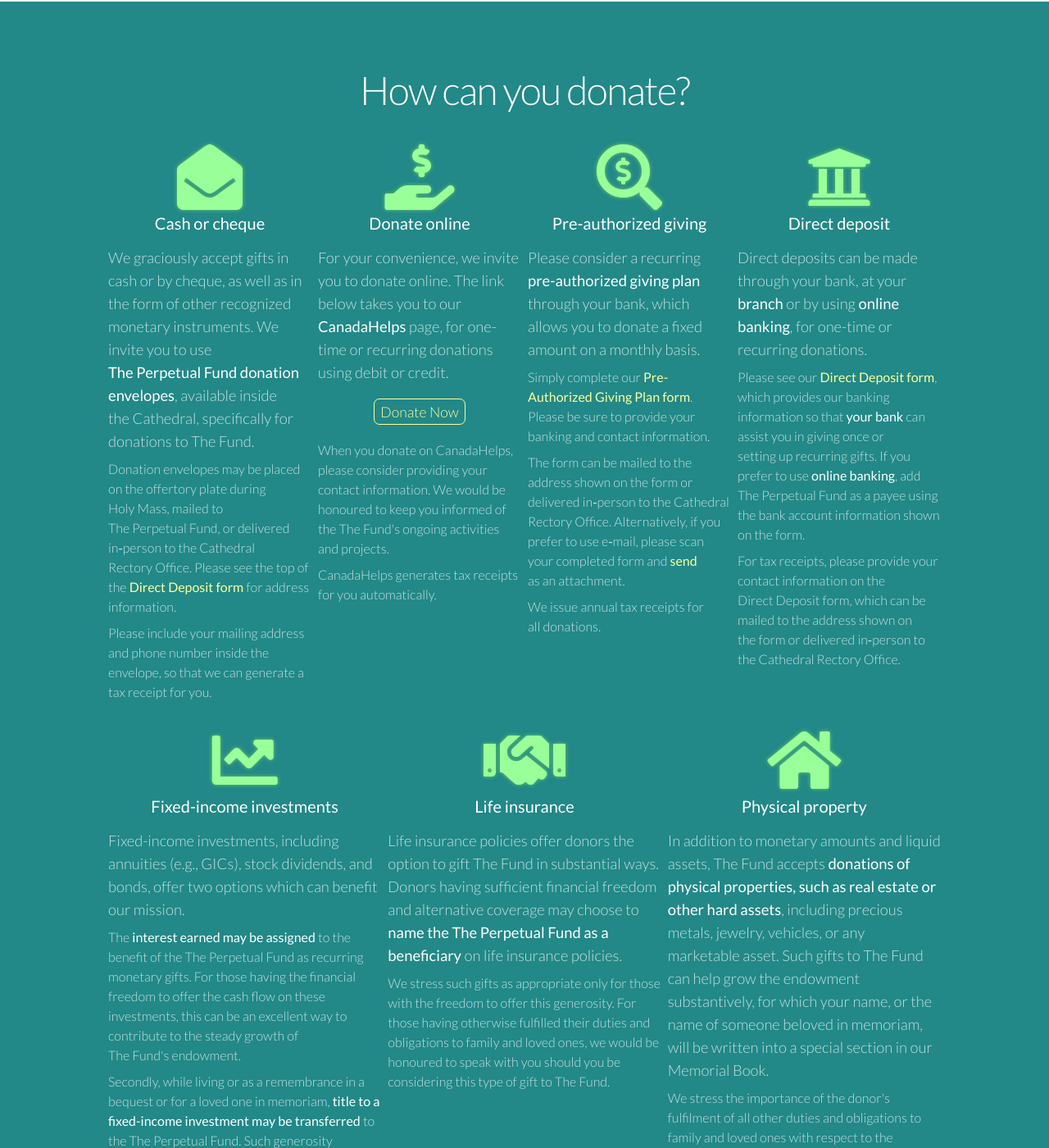
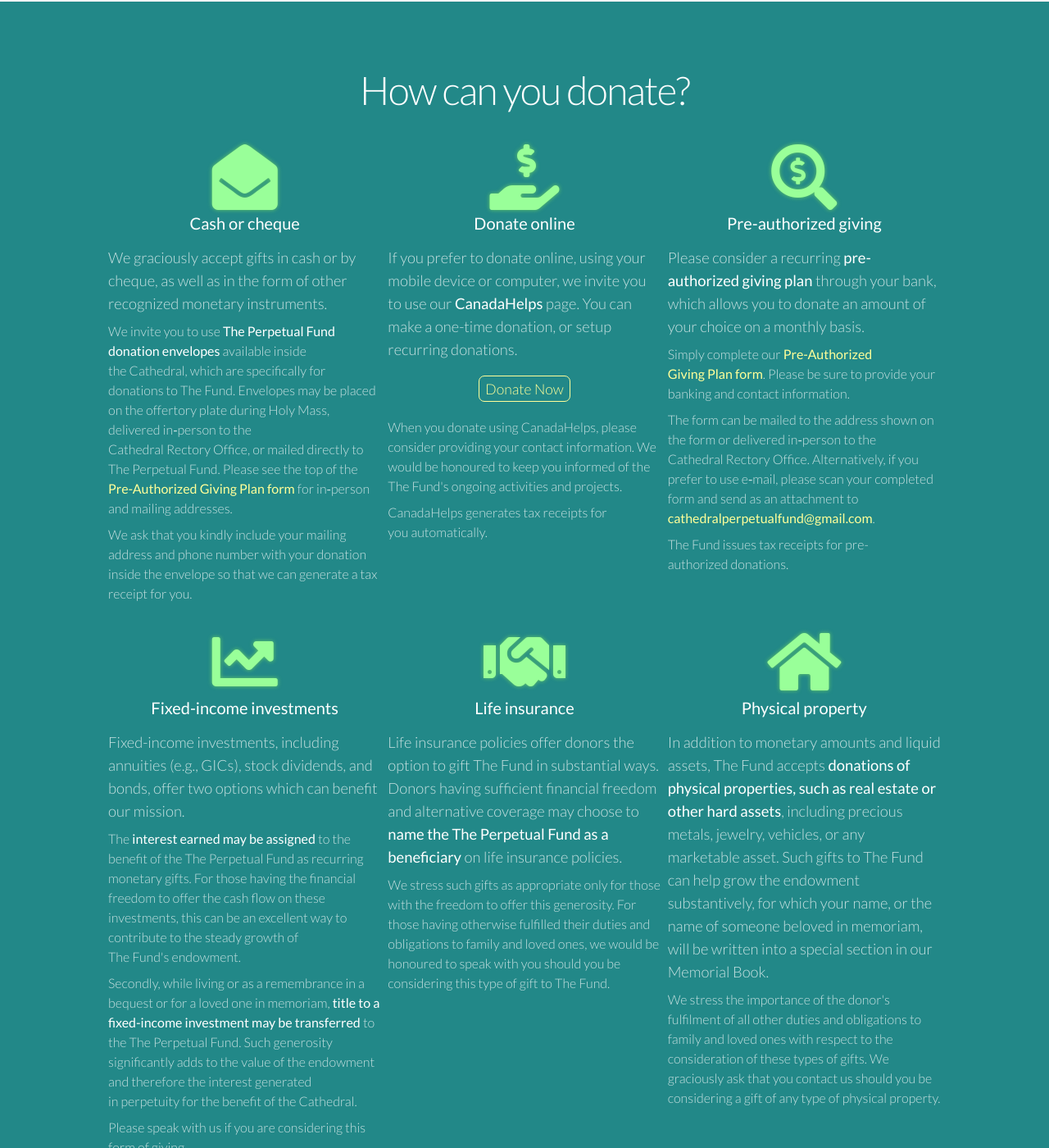
Before and after one commit to perpetualfund-stpeterinchains/perpetualfund-stpeterinchains.github.io, a Jekyll site: the page built from index.html, in a window 1280 px wide and 1400 px high, scrolled down 2756 px. Shown: the whole window at 82% size. Built offline with Jekyll 4.4.1, drawn with Linux system fonts in a browser that asks for light colours; nearby versions of some CDN libraries; some of the changed text lies outside the part shown.

Commit message:
Removed direct deposit method, minor edits in donate section

```diff
--- a/_data/main.yml
+++ b/_data/main.yml
@@ -118,80 +118,62 @@ howitworks:
 
 howtodonate:
   title: How can you donate?
-  monetary:
+  primary:
     -
       title: Cash or cheque
       icon: envelope-open
       text: |
         We graciously accept gifts in cash or by cheque, as well as in the form
-        of other recognized monetary instruments. We invite you to
-        use **The&nbsp;Perpetual&nbsp;Fund donation envelopes**, available
-        inside the&nbsp;Cathedral, specifically for donations to The&nbsp;Fund.
+        of other recognized monetary&nbsp;instruments.
 
-        Donation envelopes may be placed on the offertory plate during
-        Holy&nbsp;Mass, mailed&nbsp;to The&nbsp;Perpetual&nbsp;Fund, or
-        delivered in&#x2011;person to the Cathedral Rectory&nbsp;Office.
+        We invite you to use **The&nbsp;Perpetual&nbsp;Fund donation
+        envelopes** available inside the&nbsp;Cathedral, which are specifically
+        for donations to The&nbsp;Fund. Envelopes may be
+        placed on the offertory plate during Holy&nbsp;Mass,
+        delivered in&#x2011;person to the Cathedral&nbsp;Rectory&nbsp;Office,
+        or mailed directly to The&nbsp;Perpetual&nbsp;Fund.
         Please see the top of the
-        [Direct&nbsp;Deposit&nbsp;form](/forms/perpetualfund-directdeposit.pdf)
-        for address information.
+        [Pre-Authorized Giving&nbsp;Plan&nbsp;form](/forms/perpetualfund-preauthorized.pdf)
+        for in&#x2011;person and mailing&nbsp;addresses.
 
-        Please include your mailing address and phone number inside
-        the envelope, so that we can generate a tax receipt for&nbsp;you.
+        We ask that you kindly include your mailing address and phone number
+        with your donation inside the envelope so that we can generate a
+        tax receipt for&nbsp;you.
     -
       title: Donate online
       icon: hand-holding-usd
       text: |
-        For your convenience, we invite you to donate online.
-        The link below takes you to our **CanadaHelps** page,
-        for one-time or recurring&nbsp;donations using
-        debit&nbsp;or&nbsp;credit.
+        If you prefer to donate online, using your mobile&nbsp;device or
+        computer, we invite you to use our **CanadaHelps** page.
+        You can make a one-time donation, or setup recurring&nbsp;donations.
 
         > [Donate&nbsp;Now](https://www.canadahelps.org/en/charities/cathedral-perpetual-fund/){:target="_blank"}
 
-        When you donate on CanadaHelps, please consider providing
+        When you donate using CanadaHelps, please consider providing
         your contact information. We would be honoured to keep you informed of
         the The&nbsp;Fund&apos;s ongoing activities and&nbsp;projects.
 
-        CanadaHelps generates tax receipts for you automatically.
+        CanadaHelps generates tax receipts for you&nbsp;automatically.
     -
       title: Pre-authorized giving
       icon: search-dollar
       text: |
         Please consider a recurring **pre-authorized giving&nbsp;plan** through
-        your bank, which allows you to donate a fixed amount on a
+        your bank, which allows you to donate an amount of your choice on a
         monthly&nbsp;basis.
 
         Simply complete our
         [Pre-Authorized Giving&nbsp;Plan&nbsp;form](/forms/perpetualfund-preauthorized.pdf).
-        Please be sure to provide your banking and contact information.
+        Please be sure to provide your banking and contact&nbsp;information.
 
         The form can be mailed&nbsp;to the address shown on the form or
-        delivered in&#x2011;person to the Cathedral Rectory&nbsp;Office.
+        delivered in&#x2011;person to the Cathedral&nbsp;Rectory&nbsp;Office.
         Alternatively, if you prefer to use e&#x2011;mail, please scan your
-        completed form and [send](mailto:cathedralperpetualfund@gmail.com)
-        as&nbsp;an&nbsp;attachment.
+        completed form and send as&nbsp;an&nbsp;attachment to
+        [cathedralperpetualfund@gmail.com](mailto:cathedralperpetualfund@gmail.com).
 
-        We issue annual tax receipts for all&nbsp;donations.
-    -
-      title: Direct deposit
-      icon: university
-      text: |
-        Direct deposits can be made through your bank, at your **branch** or by
-        using **online banking**, for one-time or recurring donations.
-
-        Please see our
-        [Direct&nbsp;Deposit&nbsp;form](/forms/perpetualfund-directdeposit.pdf),
-        which provides our banking information so that **your bank** can assist
-        you in giving once or setting&nbsp;up recurring gifts.
-        If you prefer to use **online banking**, add
-        The&nbsp;Perpetual&nbsp;Fund as a payee using the bank account
-        information shown on the&nbsp;form.
-
-        For tax receipts, please provide your contact information on the
-        Direct&nbsp;Deposit&nbsp;form, which can be
-        mailed&nbsp;to the address shown on the&nbsp;form or
-        delivered in&#x2011;person to the Cathedral Rectory&nbsp;Office.
-  other:
+        The&nbsp;Fund issues tax receipts for pre-authorized&nbsp;donations.
+  secondary:
     -
       title: Fixed-income investments
       icon: chart-line
@@ -359,8 +341,7 @@ board:
     **The&nbsp;Fund cannot exist without you.**
     With ever-increasing costs and maintenance requirements,
     donations are needed more&nbsp;than&nbsp;ever.
-
-    To learn more about its purpose and accomplishments,
+    To learn more about its mission and its accomplishments,
     or for information on making arrangements for a bequest
     or in making a donation of any kind, please do not hesitate to
     [contact&nbsp;us](mailto:cathedralperpetualfund@gmail.com).
--- a/index.html
+++ b/index.html
@@ -70,8 +70,8 @@ open_graph_description: >
 <section id="howtodonate">
   <h1>{{ howtodonate.title }}</h1>
   <div class="howtodonate-grid pure-g">
-    {% for method in howtodonate.monetary %}
-    <div class="howtodonate-item pure-u-1 pure-u-md-1-2 pure-u-xl-1-4">
+    {% for method in howtodonate.primary %}
+    <div class="howtodonate-item pure-u-1 pure-u-md-1-3">
       <div class="howtodonate-icon"><i class="fas fa-{{ method.icon }}"></i></div>
       <h1 class="howtodonate-title">{{ method.title }}</h1>
       <div class="howtodonate-text markdown">{{ method.text | markdownify }}</div>
@@ -79,7 +79,7 @@ open_graph_description: >
     {% endfor %}
   </div>
   <div class="howtodonate-grid pure-g">
-    {% for method in howtodonate.other %}
+    {% for method in howtodonate.secondary %}
     <div class="howtodonate-item pure-u-1 pure-u-md-1-3">
       <div class="howtodonate-icon"><i class="fas fa-{{ method.icon }}"></i></div>
       <h1 class="howtodonate-title">{{ method.title }}</h1>
```
